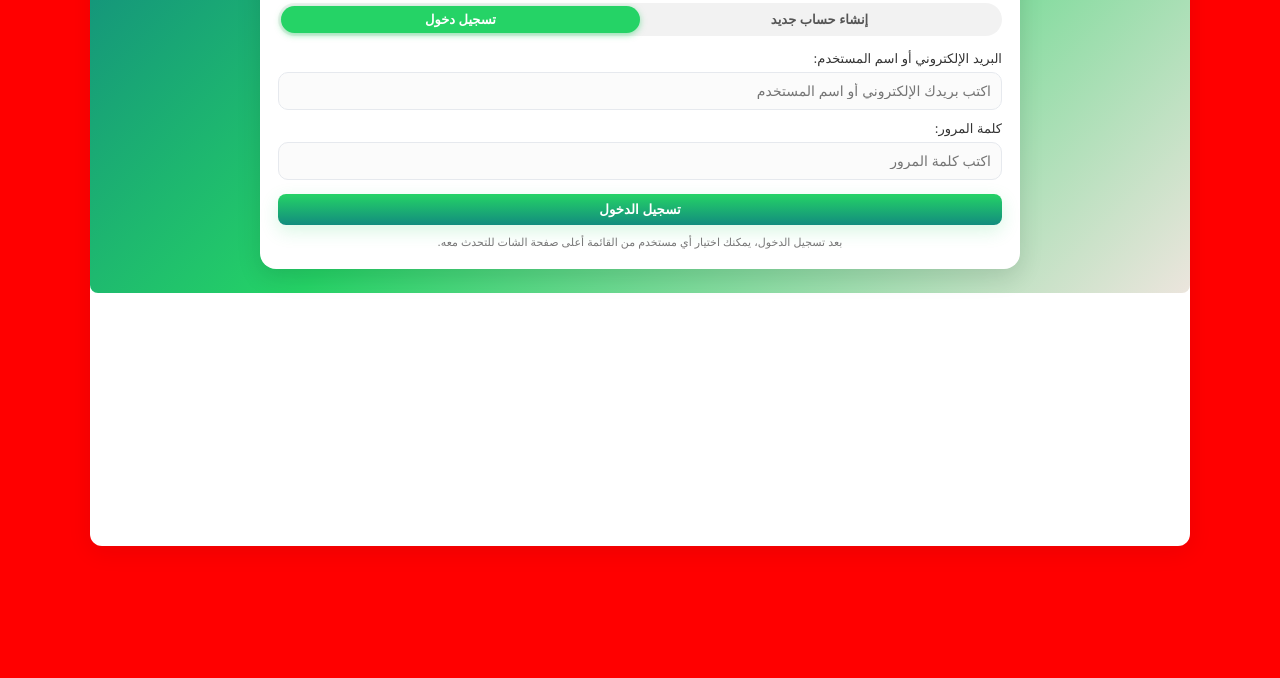
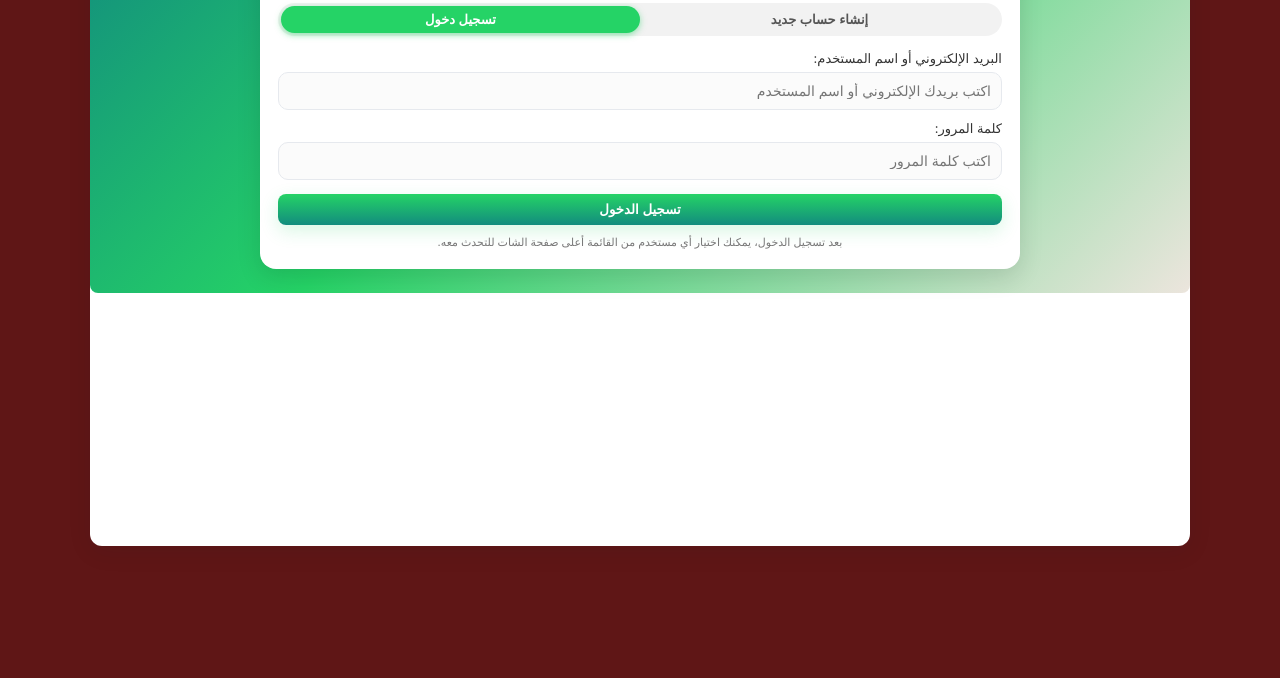
Before and after one commit to azizi12084/welcome-to-docker, a website: page public/index.html in a window 1280 px wide. Shown: the part 122-800 px from the top of the page. Drawn offline with nearby package versions, Linux system fonts and the light colour scheme; no server answers.

Commit message:
Change background color

```diff
--- a/public/style.css
+++ b/public/style.css
@@ -24,7 +24,7 @@ body{
   font-family: -apple-system, BlinkMacSystemFont, 'Segoe UI', Roboto, 'Helvetica Neue', Arial;
   background: var(--bg);
   color:var(--text);
-  background: red !important;
+  background: rgb(95, 22, 22) !important;
   -webkit-font-smoothing:antialiased;
   -moz-osx-font-smoothing:grayscale;
   direction: rtl;
```
